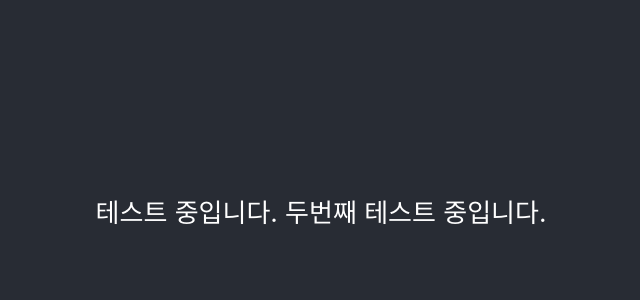
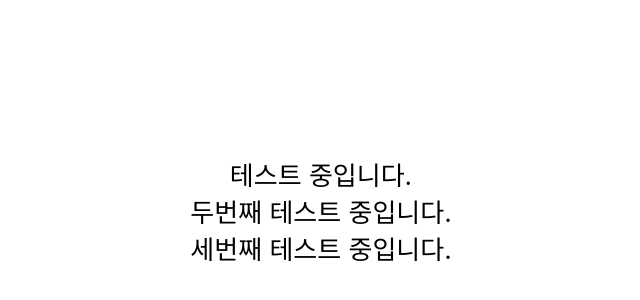
Before and after one commit to hansangho51/JoMyeong, a React (Create React App) app: page / in a window 1280 px wide. Shown: the part 190-490 px from the top of the page, without its empty margins (319-959 px from the left). Built offline with nearby package versions, Linux system fonts and the light colour scheme.

Commit message:
세번째 배포 자동화 테스트

```diff
--- a/src/App.css
+++ b/src/App.css
@@ -2,37 +2,13 @@
   text-align: center;
 }
 
-.App-logo {
-  height: 40vmin;
-  pointer-events: none;
-}
-
-@media (prefers-reduced-motion: no-preference) {
-  .App-logo {
-    animation: App-logo-spin infinite 20s linear;
-  }
-}
-
 .App-header {
-  background-color: #282c34;
+  background-color: #ffffff;
   min-height: 100vh;
   display: flex;
   flex-direction: column;
   align-items: center;
   justify-content: center;
   font-size: calc(10px + 2vmin);
-  color: white;
+  color: black;
 }
-
-.App-link {
-  color: #61dafb;
-}
-
-@keyframes App-logo-spin {
-  from {
-    transform: rotate(0deg);
-  }
-  to {
-    transform: rotate(360deg);
-  }
-}
--- a/src/App.js
+++ b/src/App.js
@@ -5,8 +5,9 @@
   return (
     <div className="App">
       <header className="App-header">
-        테스트 중입니다.
-        두번째 테스트 중입니다.
+        테스트 중입니다.<br/>
+        두번째 테스트 중입니다.<br/>
+        세번째 테스트 중입니다.
       </header>
     </div>
   );
```
